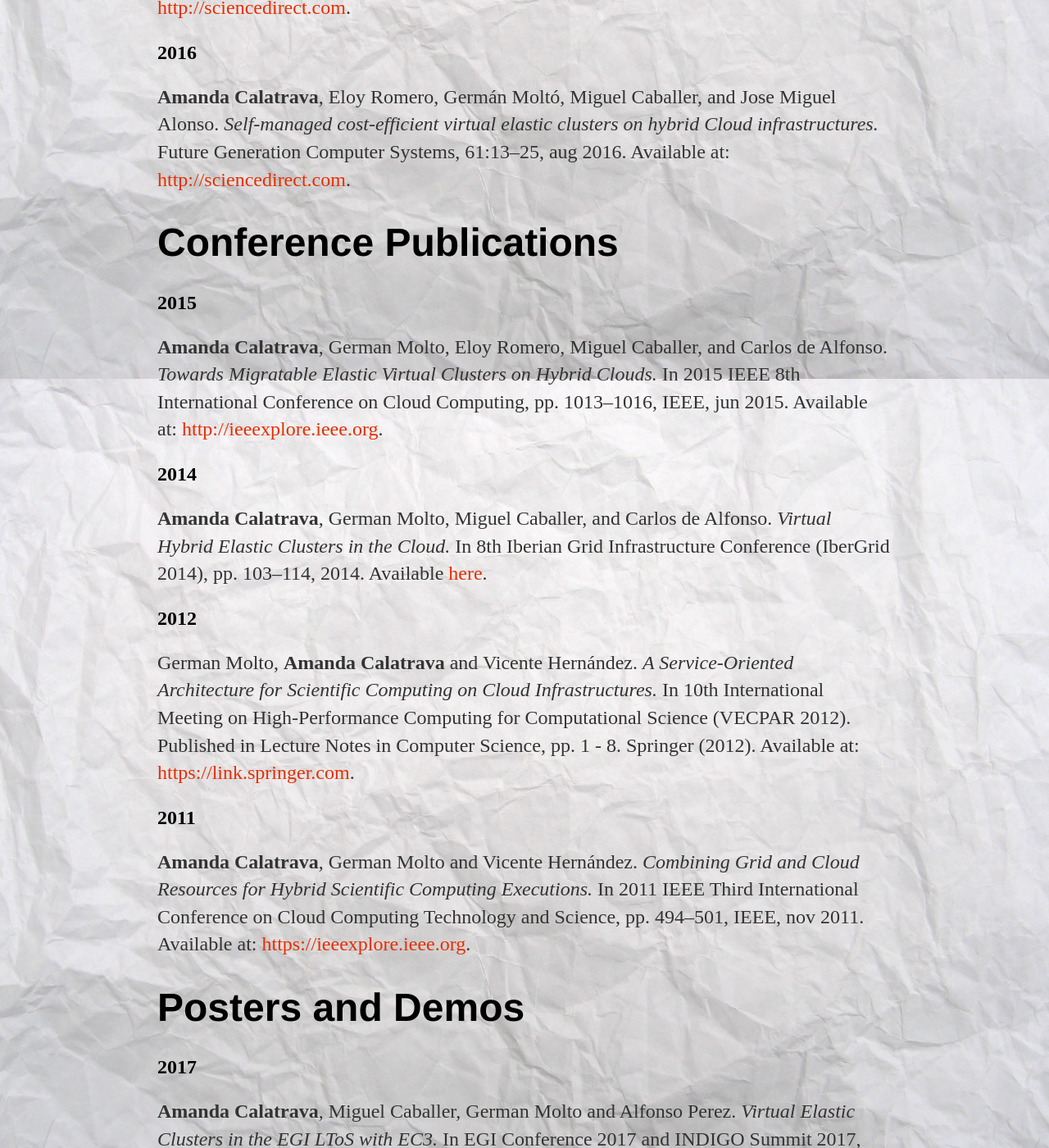
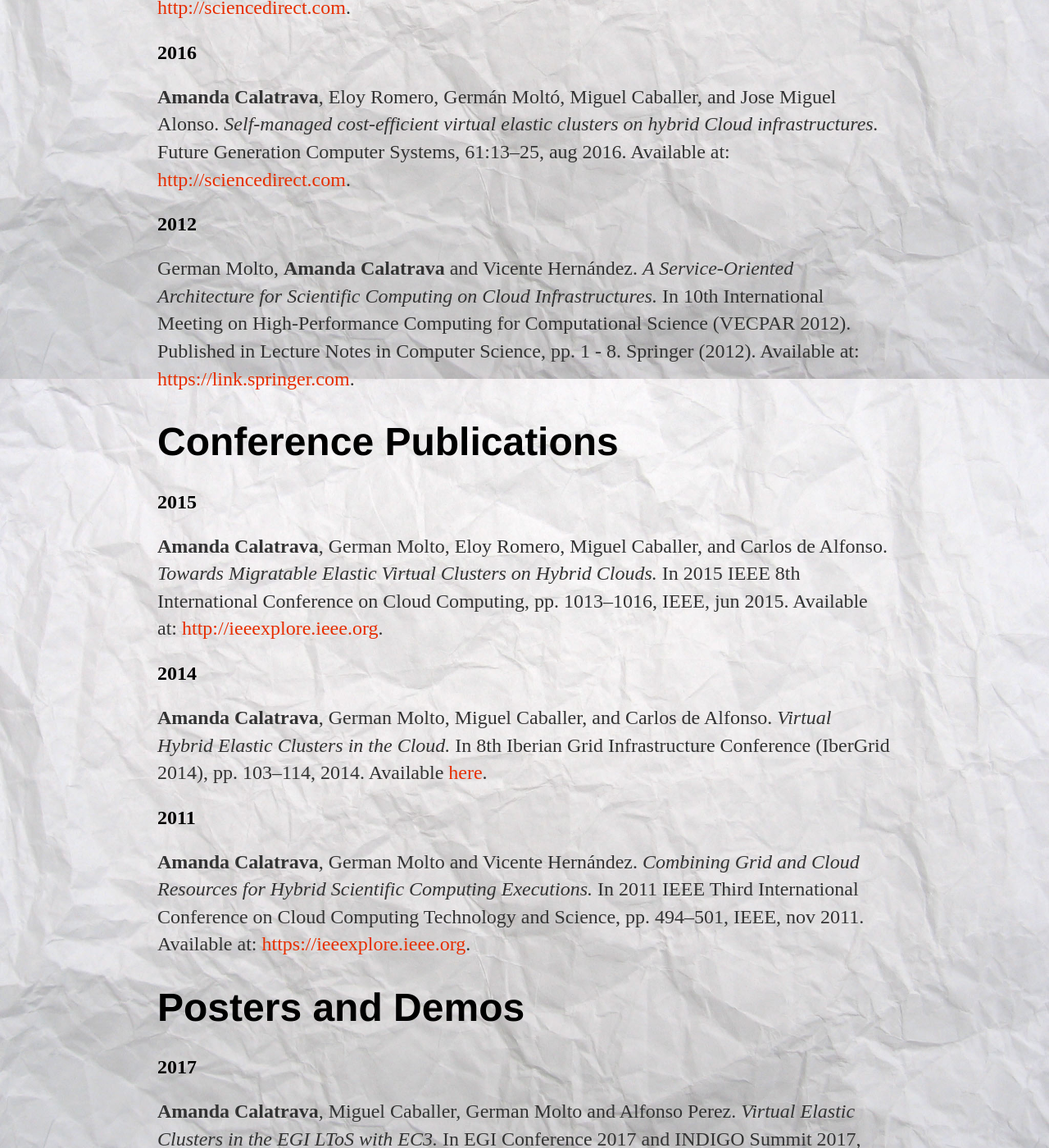
Before and after one commit to amcaar/amcaar.github.io, a Jekyll site: the page built from cv/index.html, in a window 1280 px wide and 1400 px high, scrolled down 498 px. Shown: the whole window at 82% size. Built offline with Jekyll 4.4.1, drawn with Linux system fonts in a browser that asks for light colours; some of the changed lines change nothing that is shown; some of the changed text lies outside the part shown.

Commit message:
Update index.html

```diff
--- a/cv/index.html
+++ b/cv/index.html
@@ -26,6 +26,13 @@
 			clusters on hybrid Cloud infrastructures.</em> Future Generation Computer
 			Systems, 61:13–25, aug 2016. Available at: <a class="link" href="https://www.sciencedirect.com/science/article/pii/S0167739X16300024">http://sciencedirect.com</a>.</p>
 
+		<h2>2012</h2>
+		<p>German Molto, <strong>Amanda Calatrava</strong> and Vicente Hernández.
+			<em>A Service-Oriented Architecture for Scientific Computing on Cloud Infrastructures.</em>
+			In 10th International Meeting on High-Performance Computing for Computational Science
+			(VECPAR 2012). Published in Lecture Notes in Computer Science, pp. 1 - 8. Springer (2012).
+			Available at: <a class="link" href="https://link.springer.com/chapter/10.1007/978-3-642-38718-0_18">https://link.springer.com</a>.</p>
+
 
 		<h1>Conference Publications</h1>
 		<h2>2015</h2>
@@ -39,13 +46,6 @@
 			de Alfonso. <em>Virtual Hybrid Elastic Clusters in the Cloud.</em> In 8th
 			Iberian Grid Infrastructure Conference (IberGrid 2014), pp. 103–114, 2014.
 			Available <a class="link" href="http://www.grycap.upv.es/gmolto/publications/preprints/Calatrava2014vhe.pdf">here</a>.</p>
-
-		<h2>2012</h2>
-		<p>German Molto, <strong>Amanda Calatrava</strong> and Vicente Hernández.
-			<em>A Service-Oriented Architecture for Scientific Computing on Cloud Infrastructures.</em>
-			In 10th International Meeting on High-Performance Computing for Computational Science
-			(VECPAR 2012). Published in Lecture Notes in Computer Science, pp. 1 - 8. Springer (2012).
-			Available at: <a class="link" href="https://link.springer.com/chapter/10.1007/978-3-642-38718-0_18">https://link.springer.com</a>.</p>
 
 		<h2>2011</h2>
 		<p><strong>Amanda Calatrava</strong>, German Molto and Vicente Hernández.
@@ -85,8 +85,13 @@
 		        Available <a class="link" href="http://www.upv.es/contenidos/ENCDOC/info/U0657401.pdf">here</a></p>
 
 
+		<h1>Projects I participate(d)</h1>
+		<p> <strong>Adaptive, Trustworthy, Manageable, Orchestrated, Secure, Privacy-Assuring, Hybrid Ecosystem For Resilient Cloud Computing</strong>
+			(777154). (08/01/18 - 01/11/19).I+D Colaborativa competitiva. COMISION DE LAS COMUNIDADES EUROPEA.
+			<em>I.P.: Ignacio Blanquer Espert</em>
+		        More details <a class="link" href="http://www.atmosphere-eubrazil.eu/">here</a></p>
+
+
 		<!--<h1>Work in progress...</h1>
-
-		<h1>Projects I participate(d)</h1>
 		<h1>Courses</h1>-->
 </div>
```
